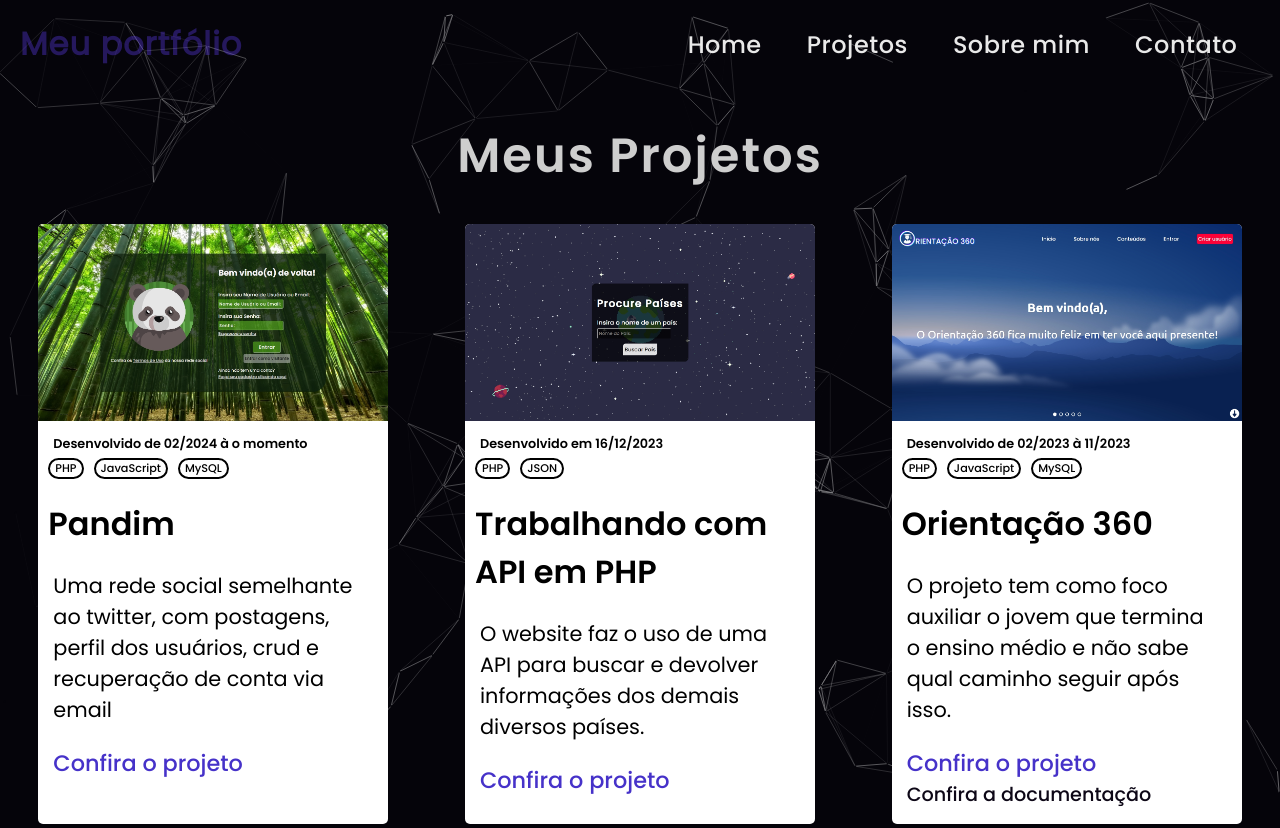
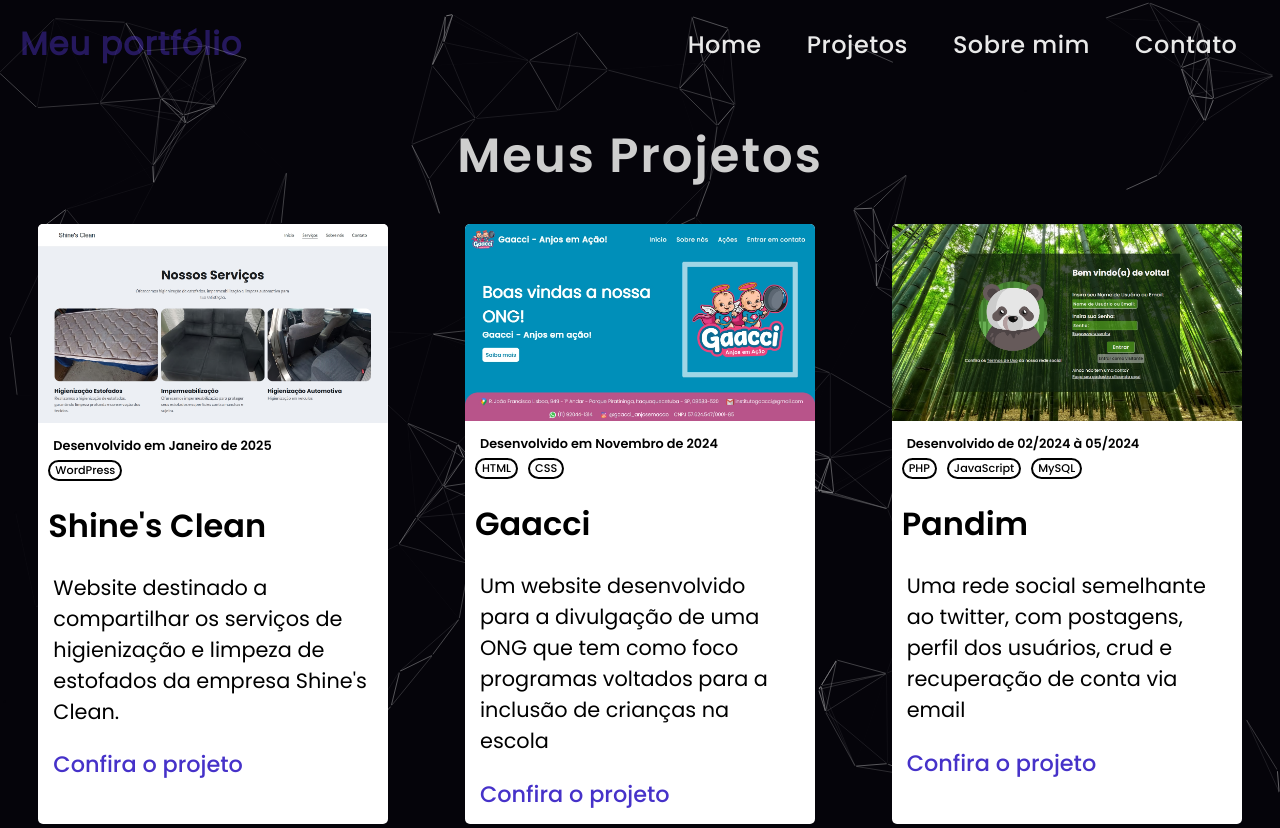
Before and after one commit to KaikyMuniz/Meu-Portfolio, a plain HTML site: page assets/html/projetos.html in a window 1280 px wide. Shown: the top 828 px of the page. Drawn offline with Linux system fonts and the light colour scheme.

Commit message:
Atualização nos projetos e imagens do site

```diff
--- a/assets/css/projetos.css
+++ b/assets/css/projetos.css
@@ -106,6 +106,10 @@ span{
     border-color: transparent;
 }
 
+.categoria_html:hover {
+    background-color: #e54c21;
+}
+
 .categoria_php:hover {
     background-color: #617cbe;
 }
@@ -120,6 +124,10 @@ span{
 
 .categoria_css:hover {
     background-color: #2dabdd;
+}
+
+.categoria_wordpress:hover {
+    background-color: #21759b;
 }
 
 .categoria label{
--- a/assets/html/projetos.html
+++ b/assets/html/projetos.html
@@ -38,8 +38,39 @@
     <h1 class="titulo">Meus Projetos</h1>
     <div class="container_principal">
         <div class="card">
+            <img class="picture" src="../image/Shinesclean.jpg" title="Shine's Clean Tela de Serviços">
+            <p class="data">Desenvolvido em Janeiro de 2025</p>
+            <span>
+                <div class="categoria categoria_wordpress">
+                    <label>WordPress</label>
+                </div>
+            </span>
+            <h1>Shine's Clean</h1>
+            <p>Website destinado a compartilhar os serviços de higienização e limpeza de estofados da empresa Shine's Clean.</p>
+            <p></p>
+            <a href="https://shine-s-clean-m6ljvvoxkyu0v5xq.builder-preview.com/">Confira o projeto</a>
+        </div>
+
+        <div class="card">
+            <img class="picture" src="../image/Gaacci.jpg" title="Gaacci Tela Inicial">
+            <p class="data">Desenvolvido em Novembro de 2024</p>
+            <span>
+                <div class="categoria categoria_html">
+                    <label>HTML</label>
+                </div>
+                <div class="categoria categoria_css">
+                    <label>CSS</label>
+                </div>
+            </span>
+            <h1>Gaacci</h1>
+            <p>Um website desenvolvido para a divulgação de uma ONG que tem como foco programas voltados para a inclusão de crianças na escola</p>
+            <p></p>
+            <a href="https://gaacci.org/">Confira o projeto</a>
+        </div>
+
+        <div class="card">
             <img class="picture" src="../image/pandim.jpg" title="Pandim Tela de Login">
-            <p class="data">Desenvolvido de 02/2024 à o momento</p>
+            <p class="data">Desenvolvido de 02/2024 à 05/2024</p>
             <span>
                 <div class="categoria categoria_php">
                     <label>PHP</label>
```
Also changed, not shown: assets/css/sobre.css (+0 -8 lines), assets/html/sobre.html (+2 -1 lines), index.html (+1 -1 lines), assets/image/20230712_140718.jpg (deleted), assets/image/Gaacci.jpg (added), assets/image/Kaiky.png (added), assets/image/Shinesclean.jpg (added), assets/image/me.jpg (deleted).
